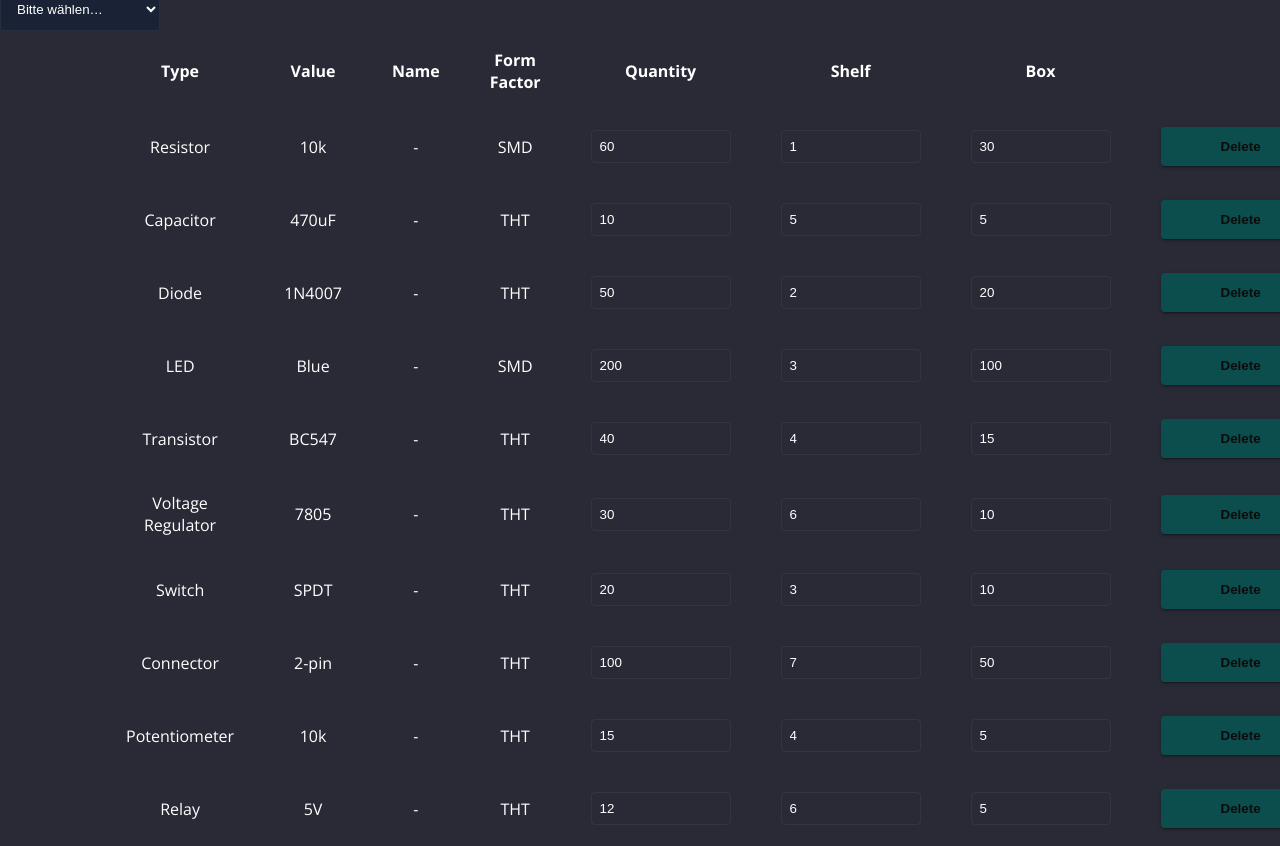
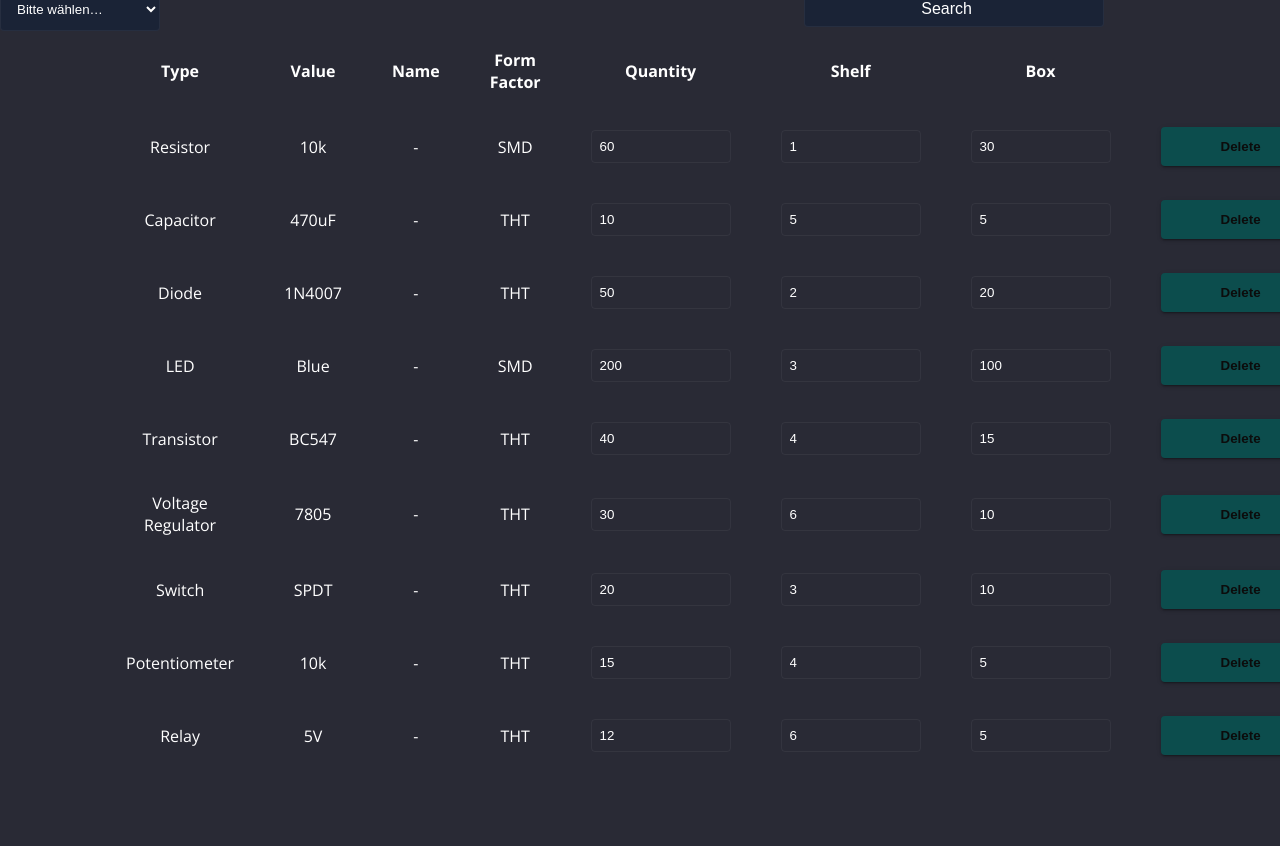
Before and after one commit to Greimelinio09/Lagersystem, a website: page HTML/public/index.html in a window 1280 px wide. Shown: the part 76-922 px from the top of the page. After the commit the page ends 849 px from the top, so only its background shows below. Drawn offline with nearby package versions, Linux system fonts and the light colour scheme.

Commit message:
working_searchbar

```diff
--- a/HTML/public/data.json
+++ b/HTML/public/data.json
@@ -63,15 +63,6 @@
     "box": "10"
   },
   {
-    "Type": "Connector",
-    "Value": "2-pin",
-    "Name": "-",
-    "Design": "THT",
-    "Pieces": "100",
-    "shelf": "7",
-    "box": "50"
-  },
-  {
     "Type": "Potentiometer",
     "Value": "10k",
     "Name": "-",
--- a/HTML/public/datacontroller.js
+++ b/HTML/public/datacontroller.js
@@ -56,7 +56,35 @@ function updatejsonvalue(value, name, index){
         body: JSON.stringify({value, name, index})
     })
     .then(() => console.log("Updated"));
+}
 
+function searchFunction() {
+    const input = document.getElementById("searchbar");
+    const filter = input.value.toLowerCase();
+    const table = document.getElementById("data-output");
+    const tr = table.getElementsByTagName("tr");
+
+    for (let i = 0; i < tr.length; i++) {
+        let tdArray = tr[i].getElementsByTagName("td");
+        let found = false;
+
+        for (let j = 0; j < tdArray.length; j++) {
+            let td = tdArray[j];
+            if (td) {
+                let txtValue = td.textContent || td.innerText;
+                if (txtValue.toLowerCase().indexOf(filter) > -1) {
+                    found = true;
+                    break;
+                }
+            }
+        }
+
+        if (found) {
+            tr[i].style.display = "";
+        } else {
+            tr[i].style.display = "none";
+        }
+    }
 
 
 }
--- a/HTML/public/index.html
+++ b/HTML/public/index.html
@@ -5,6 +5,7 @@
     <meta name="viewport" content="width=device-width, initial-scale=1.0">
     <title>Lagerbestand</title>
     <link rel="stylesheet" href="stylesheet.css">
+
 
 </head>
 <body>
@@ -15,6 +16,7 @@
         <option value="add.html">Add</option>
         <option value="select.html">Select</option>
     </select>
+     <input type="search" placeholder="Search" id="searchbar" onkeyup="searchFunction()">
 
 
 
--- a/HTML/public/stylesheet.css
+++ b/HTML/public/stylesheet.css
@@ -308,3 +308,14 @@ button:hover {
     margin-left: 16px;
     font-weight: 400;
 }
+
+#searchbar {
+
+    margin-left: 50%;
+    width: 300px;
+    border: 1px solid rgba(255, 255, 255, 0.05);
+    border-radius: 4px;
+    background-color: #1a2336;
+    color: white;
+    font-size: 16px;
+}
```
